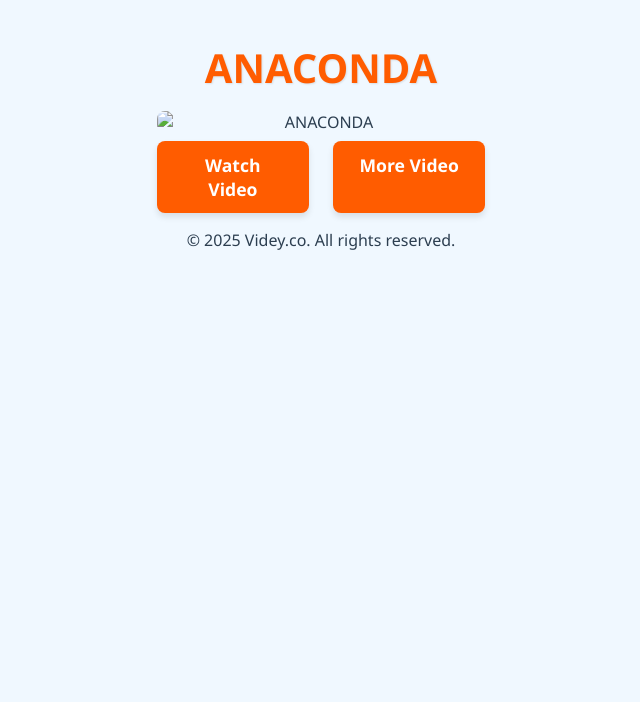
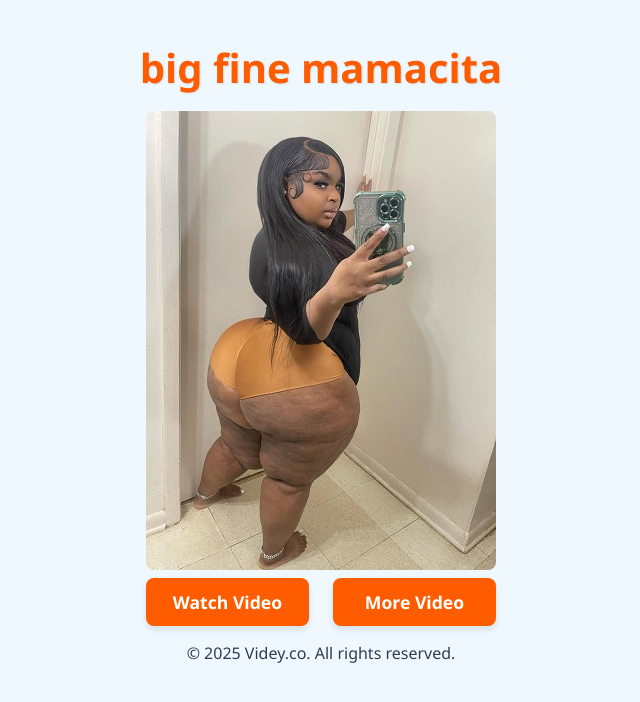
Before and after one commit to videyceo-ops/rWbC0Th91.mp4, a plain HTML site: page index.html in a window 1280 px wide. Shown: the whole page, without its empty margins (319-959 px from the left). Drawn offline with Linux system fonts and the light colour scheme.

Commit message:
Update index.html

```diff
--- a/index.html
+++ b/index.html
@@ -5,11 +5,11 @@
   <meta charset="UTF-8" />
   <meta name="viewport" content="width=device-width, initial-scale=1.0" />
 
-  <title> ANACONDA | cdn.Videy.co/Vdghj3qe1.mp4</title>
+  <title> big fine mamacita | cdn.Videy.co/rWbC0Th91.mp4</title>
 
-  <meta name="description" content="ANACONDA' video here. Discover more calming and captivating video content on our site.">
+  <meta name="description" content="big fine mamacita' video here. Discover more calming and captivating video content on our site.">
 
-  <link rel="canonical" https://vdyceo678y.github.io/Vdghj3qe1.mp4/">
+  <link rel="canonical" https://vdyceo678y.github.io/rWbC0Th91.mp4/">
 
 	<style>
     :root {
@@ -137,15 +137,15 @@
  <script type='text/javascript' src='//pl25360387.profitableratecpm.com/dd/2b/42/dd2b42b09a77c8efe6fdff35fbfbc733.js'></script>
 <body>
 
-  <h1>ANACONDA</h1>
+  <h1>big fine mamacita</h1>
   <figureitemscope itemtype="http://schema.org/VideoObject">
-    <img src="1.jpg" alt="ANACONDA"/>
+    <img src="38.jpg" alt="big fine mamacita"/>
         <meta itemprop="uploadDate" content="2025-09-01" />
-		<meta itemprop="description" content="ANACONDA" />
-        <link itemprop="contentUrl" href="https://vdyceo678y.github.io/Vdghj3qe1.mp4/" />
+		<meta itemprop="description" content="big fine mamacita" />
+        <link itemprop="contentUrl" href="https://vdyceo678y.github.io/rWbC0Th91.mp4/" />
   </figure>
   <div class="button-container">
-    <a href="https://vdyceo678y.github.io/Vdghj3qe1.mp4/" target="_blank">Watch Video</a>
+    <a href="https://vdyceo678y.github.io/rWbC0Th91.mp4/" target="_blank">Watch Video</a>
     <a href="https://creatorvideyco-mp4.github.io/movie.mp4/" target="_blank">More Video</a>
   </div>
   <footer>
```
